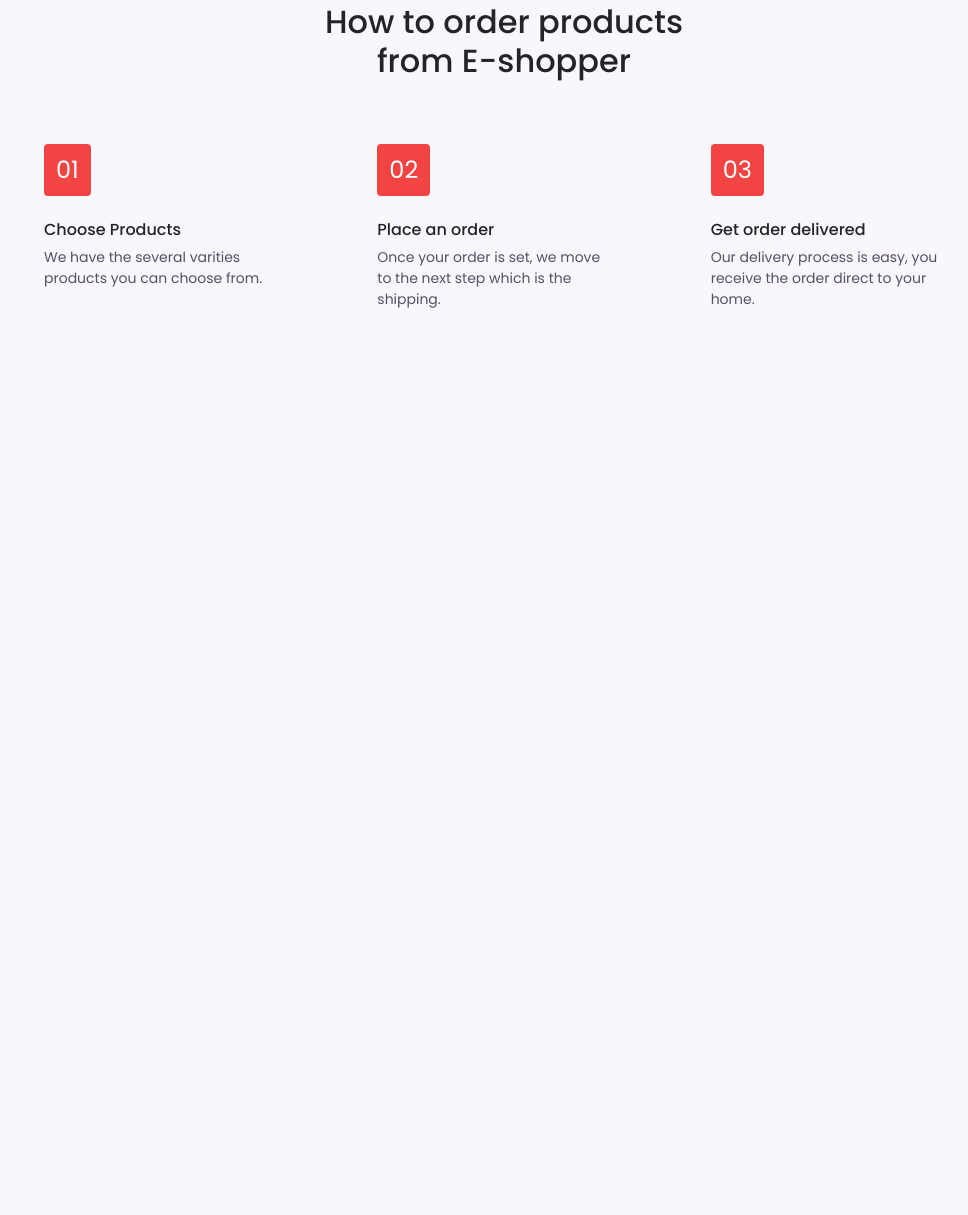
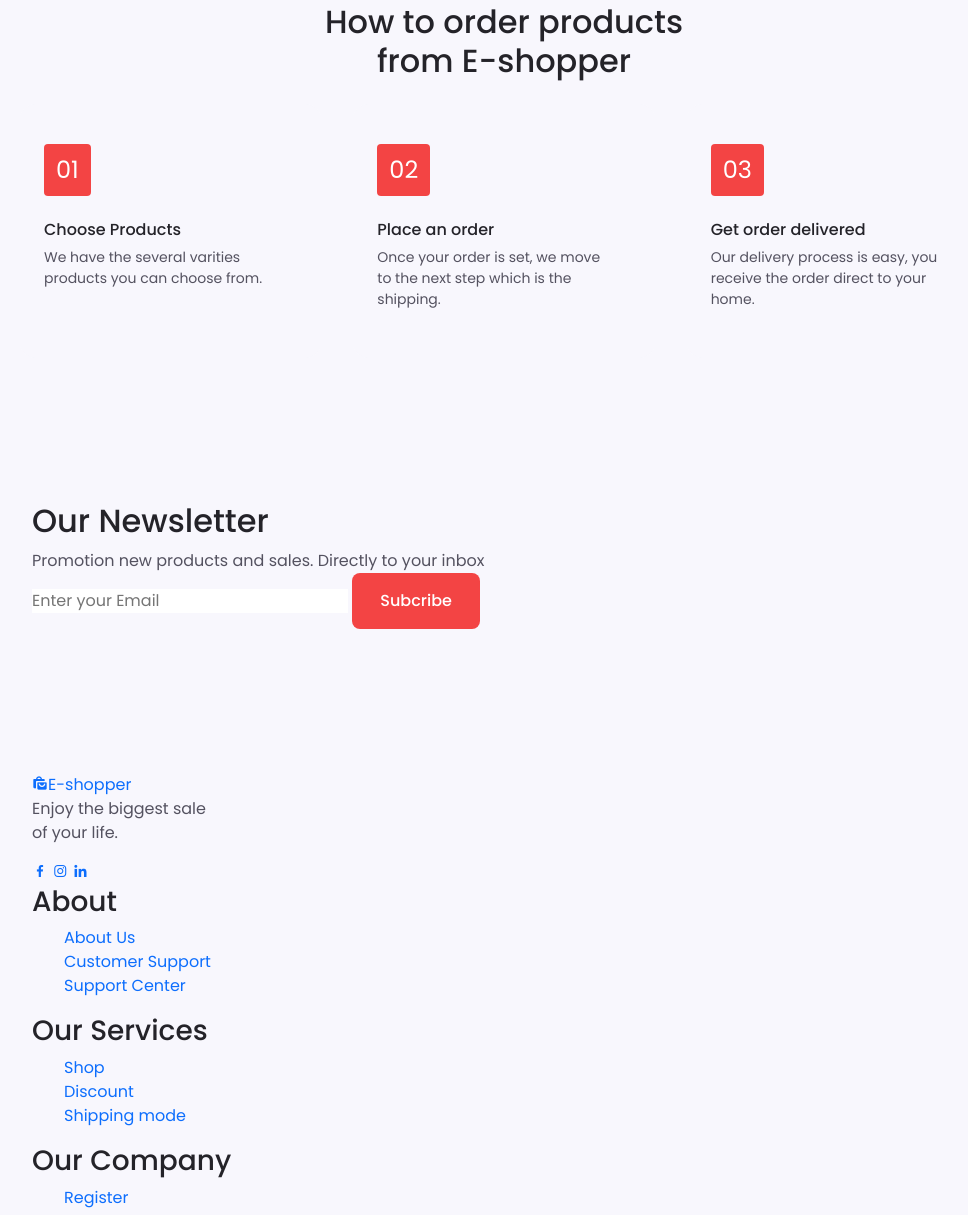
Before and after one commit to nelparole/Ecommerce-Project, a plain HTML site: page index.html in a window 1280 px wide. Shown: the part 1585-2800 px from the top of the page, without its empty margins (136-1104 px from the left). Before the commit the page ends 1975 px from the top, so only its background shows below. Drawn offline with nearby package versions, Linux system fonts and the light colour scheme.

Commit message:
Added new features and fixed bugs
Added the Newsletter section to provide a means for users to subscribe and receive updates.
Added the footer to enhance navigation and provide essential information about the website.
Fixed various UI bugs related to responsiveness across different viewport sizes. These fixes ensure a consistent and user-friendly experience for users accessing the website on various devices.

```diff
--- a/index.html
+++ b/index.html
@@ -37,9 +37,12 @@
                         <a href="#" class="nav_link">Contact </a>
                     </li>
                 </ul>
+                <div class="nav_close" id="nav-close">
+                    <i class="bx bx-x"></i>
+                </div>
             </div>
             <div class="nav_btns">
-                <div class="login_toggle" id="login-toggle">
+                <div class="login_toggle" id="login-button">
                     <i class="bx bx-user"></i>
                 </div>
                 <div class="nav_shop" id="cart-shop">
@@ -56,7 +59,7 @@
 <main>
     <section id="my-Cart">
         <div class="cart" id="cart">
-            <i class="bx bx-x cart_close"></i>
+            <i class="bx bx-x cart_close" id="cart-close"></i>
             <h2 class="cart_title-center"> My Cart</h2>
             <div class="cart_container">
                 <article class="cart_card">
@@ -144,7 +147,7 @@
     <section id="my-Login">
         <div class="login" id="login">
             <i class="bx bx-x login_close" id="login-close"></i>
-            <h2 class="login_title-center"></h2>
+            <h2 class="login_title-center">Login</h2>
             <form action="" class="login_form grid">
                 <div class="login_content">
                     <label for="" class="login_label">Email</label>
@@ -166,6 +169,7 @@
             </form>
         </div>
     </section>
+
     <section id="home container">
         <div class="swiper home-swiper container">
             <div class="swiper-wrapper">
@@ -380,13 +384,10 @@
         </div>
 
 
-
-
     </section>
-
-        <section class="step section container">
+    <section class="step section container">
         <div class="step_bg">
-            <h2 class="secton_title text-center">How to order products <br> from E-shopper</h2>
+            <h2 class="section_title text-center">How to order products <br> from E-shopper</h2>
 
             <div class="steps_container grid">
                 <!-- Step 1 -->
@@ -419,9 +420,71 @@
             </div>
         </div>
     </section>
+    <section class="newsletter section">
+        <div class="newsletter_container container">
+            <h2 class="section_title">Our Newsletter</h2>
+            <div class="newsletter_description">
+                Promotion new products and sales. Directly to your inbox
+            </div>
+            <form action="" class="newsletter_form">
+                <input type="text" placeholder="Enter your Email" class="newsletter_input">
+                <button class="button">Subcribe</button>
+            </form>
+        </div>
+    </section>
 
 
 </main>
+<footer class="footer section">
+    <div class="footer_container container grid">
+        <!-- Footer content 1-->
+        <div class="footer_content">
+            <a href="#" class="footer_logo">
+                <i class="bx bxs-shopping-bags footer_logo-icon"></i>E-shopper
+            </a>
+            <p class="footer_description">Enjoy the biggest sale <br> of your life.</p>
+            <div class="footer_social">
+                <a href="#" class="footer_social-link"><i class="bx bxl-facebook"></i></a>
+                <a href="#" class="footer_social-link"><i class="bx bxl-instagram"></i></a>
+                <a href="#" class="footer_social-link"><i class="bx bxl-linkedin"></i></a>
+            </div>
+        </div>
+        <!-- Footer content 2-->
+        <div class="footer_content">
+            <h3 class="footer_title">About</h3>
+            <ul class="footer_links">
+                <li><a href="#" class="footer_link">About Us</a></li>
+                <li><a href="#" class="footer_link">Customer Support</a></li>
+                <li><a href="#" class="footer_link">Support Center</a></li>
+            </ul>
+        </div>
+        <!-- Footer content 3-->
+        <div class="footer_content">
+            <h3 class="footer_title">Our Services</h3>
+            <ul class="footer_links">
+                <li><a href="#" class="footer_link">Shop</a></li>
+                <li><a href="#" class="footer_link">Discount</a></li>
+                <li><a href="#" class="footer_link">Shipping mode</a></li>
+            </ul>
+        </div>
+        <!-- Footer content 4-->
+        <div class="footer_content">
+            <h3 class="footer_title">Our Company</h3>
+            <ul class="footer_links">
+                <li><a href="#" class="footer_link">Register</a></li>
+                <li><a href="#" class="footer_link">Contact us</a></li>
+                <li><a href="#" class="footer_link">About us</a></li>
+            </ul>
+        </div>
+
+    </div>
+    <span class="footer_copy">&#169; 2024. All rights reserved</span>
+</footer>
+
+<!-- scroll up-->
+<a href="#" class="scrollup" id="scroll-up">
+    <i class="bx bx-up-arrow-alt scroll_icon"></i>
+</a>
 
 <!--  <footer class="bg-dark text-light py-3">
         <div class="container">
```
